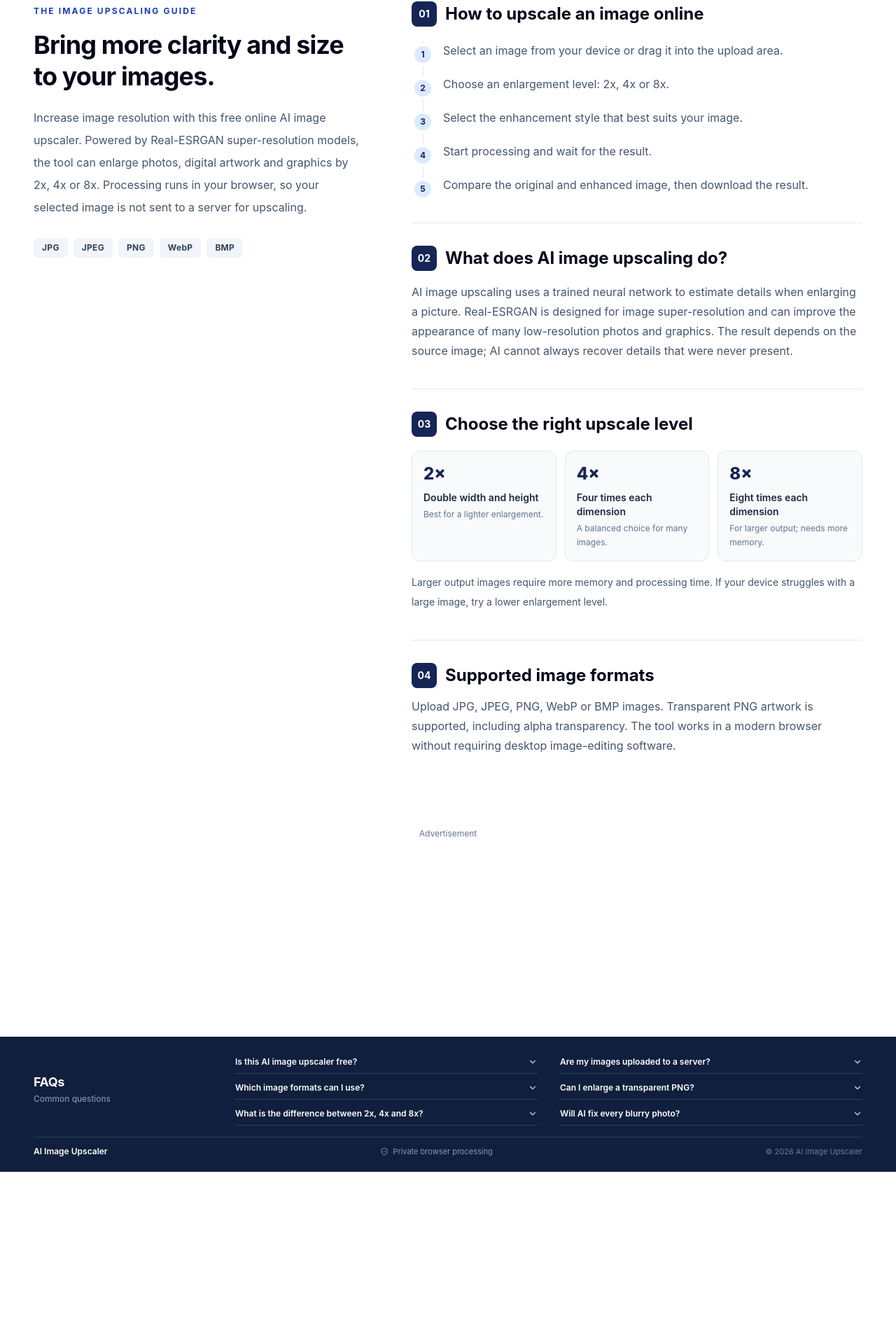
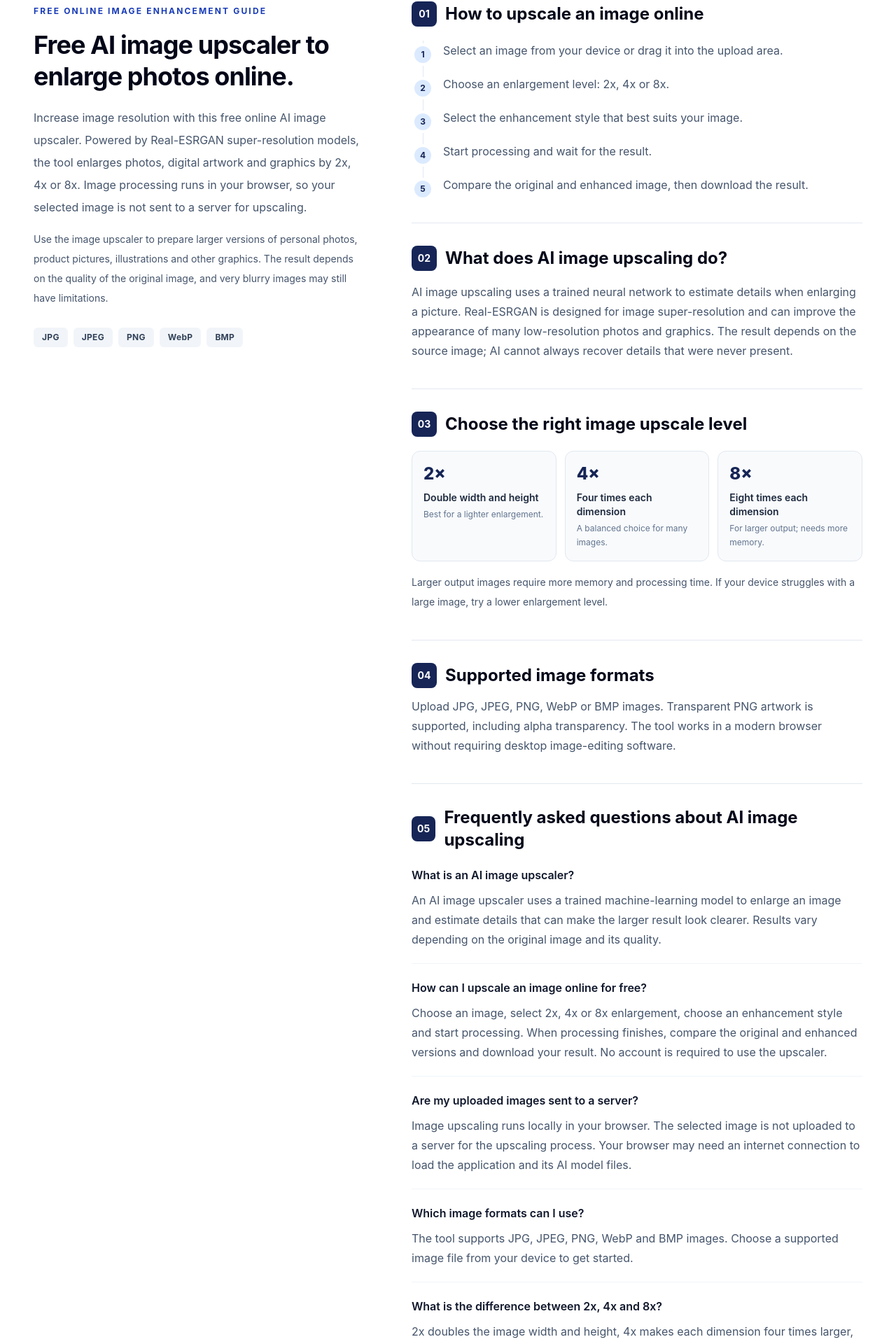
Before and after one commit to graphicsexpert65-png/image-upscaler, a React (Vite) app: page / in a window 1280 px wide. Shown: the part 877-2797 px from the top of the page at 70% size. Before the commit the page ends 2551 px from the top, so only its background shows below. Built offline with nearby package versions, Linux system fonts and the light colour scheme; what onnxruntime-web would draw is missing.

Commit message:
Improve image upscaler SEO content and add helpful FAQs

```diff
--- a/src/components/SEOContent.tsx
+++ b/src/components/SEOContent.tsx
@@ -10,20 +10,56 @@ const guideSteps = [
 
 const formats = ['JPG', 'JPEG', 'PNG', 'WebP', 'BMP'];
 
+const faqs = [
+  {
+    question: 'What is an AI image upscaler?',
+    answer:
+      'An AI image upscaler uses a trained machine-learning model to enlarge an image and estimate details that can make the larger result look clearer. Results vary depending on the original image and its quality.',
+  },
+  {
+    question: 'How can I upscale an image online for free?',
+    answer:
+      'Choose an image, select 2x, 4x or 8x enlargement, choose an enhancement style and start processing. When processing finishes, compare the original and enhanced versions and download your result. No account is required to use the upscaler.',
+  },
+  {
+    question: 'Are my uploaded images sent to a server?',
+    answer:
+      'Image upscaling runs locally in your browser. The selected image is not uploaded to a server for the upscaling process. Your browser may need an internet connection to load the application and its AI model files.',
+  },
+  {
+    question: 'Which image formats can I use?',
+    answer:
+      'The tool supports JPG, JPEG, PNG, WebP and BMP images. Choose a supported image file from your device to get started.',
+  },
+  {
+    question: 'What is the difference between 2x, 4x and 8x?',
+    answer:
+      '2x doubles the image width and height, 4x makes each dimension four times larger, and 8x makes each dimension eight times larger. Higher enlargement levels create much larger files and may require more device memory and processing time.',
+  },
+  {
+    question: 'Can AI make every blurry image sharp?',
+    answer:
+      'No. AI can estimate and enhance visual details, but it cannot reliably recover information that is completely missing from an image. The final result depends on the source image, subject and level of blur.',
+  },
+];
+
 export function SEOContent() {
   return (
     <section aria-labelledby="image-upscaler-guide" className="w-full bg-white border-t border-slate-200">
       <div className="max-w-screen-2xl mx-auto px-4 sm:px-8 xl:px-12 2xl:px-16 py-14 sm:py-20">
         <div className="grid grid-cols-1 lg:grid-cols-[0.85fr_1.15fr] gap-10 lg:gap-16 items-start">
           <div className="lg:sticky lg:top-28">
-            <span className="text-xs font-bold tracking-[0.18em] uppercase text-blue-800">The image upscaling guide</span>
+            <span className="text-xs font-bold tracking-[0.18em] uppercase text-blue-800">Free online image enhancement guide</span>
             <h2 id="image-upscaler-guide" className="mt-4 text-3xl sm:text-4xl font-bold tracking-tight leading-tight text-slate-950">
-              Bring more clarity and size to your images.
+              Free AI image upscaler to enlarge photos online.
             </h2>
             <p className="mt-5 text-base leading-8 text-slate-600">
-              Increase image resolution with this free online AI image upscaler. Powered by Real-ESRGAN super-resolution models, the tool can enlarge photos, digital artwork and graphics by 2x, 4x or 8x. Processing runs in your browser, so your selected image is not sent to a server for upscaling.
+              Increase image resolution with this free online AI image upscaler. Powered by Real-ESRGAN super-resolution models, the tool enlarges photos, digital artwork and graphics by 2x, 4x or 8x. Image processing runs in your browser, so your selected image is not sent to a server for upscaling.
             </p>
-            <div className="mt-7 flex flex-wrap gap-2">
+            <p className="mt-4 text-sm leading-7 text-slate-600">
+              Use the image upscaler to prepare larger versions of personal photos, product pictures, illustrations and other graphics. The result depends on the quality of the original image, and very blurry images may still have limitations.
+            </p>
+            <div className="mt-7 flex flex-wrap gap-2" aria-label="Supported image formats">
               {formats.map((format) => (
                 <span key={format} className="rounded-md bg-slate-100 px-3 py-1.5 text-xs font-bold tracking-wide text-slate-700">{format}</span>
               ))}
@@ -59,7 +95,7 @@ export function SEOContent() {
             <article className="border-t border-slate-200 pt-8">
               <div className="flex items-center gap-3 mb-5">
                 <span className="h-9 w-9 rounded-lg bg-blue-950 text-white flex items-center justify-center text-sm font-bold">03</span>
-                <h3 className="text-xl sm:text-2xl font-bold text-slate-950">Choose the right upscale level</h3>
+                <h3 className="text-xl sm:text-2xl font-bold text-slate-950">Choose the right image upscale level</h3>
               </div>
               <div className="grid grid-cols-1 sm:grid-cols-3 gap-3">
                 {[
@@ -84,6 +120,21 @@ export function SEOContent() {
               </div>
               <p className="text-sm sm:text-base leading-7 text-slate-600">Upload JPG, JPEG, PNG, WebP or BMP images. Transparent PNG artwork is supported, including alpha transparency. The tool works in a modern browser without requiring desktop image-editing software.</p>
             </article>
+
+            <article className="border-t border-slate-200 pt-8" aria-labelledby="image-upscaler-faq">
+              <div className="flex items-center gap-3 mb-5">
+                <span className="h-9 w-9 rounded-lg bg-blue-950 text-white flex items-center justify-center text-sm font-bold">05</span>
+                <h3 id="image-upscaler-faq" className="text-xl sm:text-2xl font-bold text-slate-950">Frequently asked questions about AI image upscaling</h3>
+              </div>
+              <div className="space-y-5">
+                {faqs.map((faq) => (
+                  <div key={faq.question} className="border-b border-slate-100 pb-5 last:border-b-0">
+                    <h4 className="text-base font-semibold leading-7 text-slate-900">{faq.question}</h4>
+                    <p className="mt-2 text-sm sm:text-base leading-7 text-slate-600">{faq.answer}</p>
+                  </div>
+                ))}
+              </div>
+            </article>
           </div>
         </div>
       </div>
```
